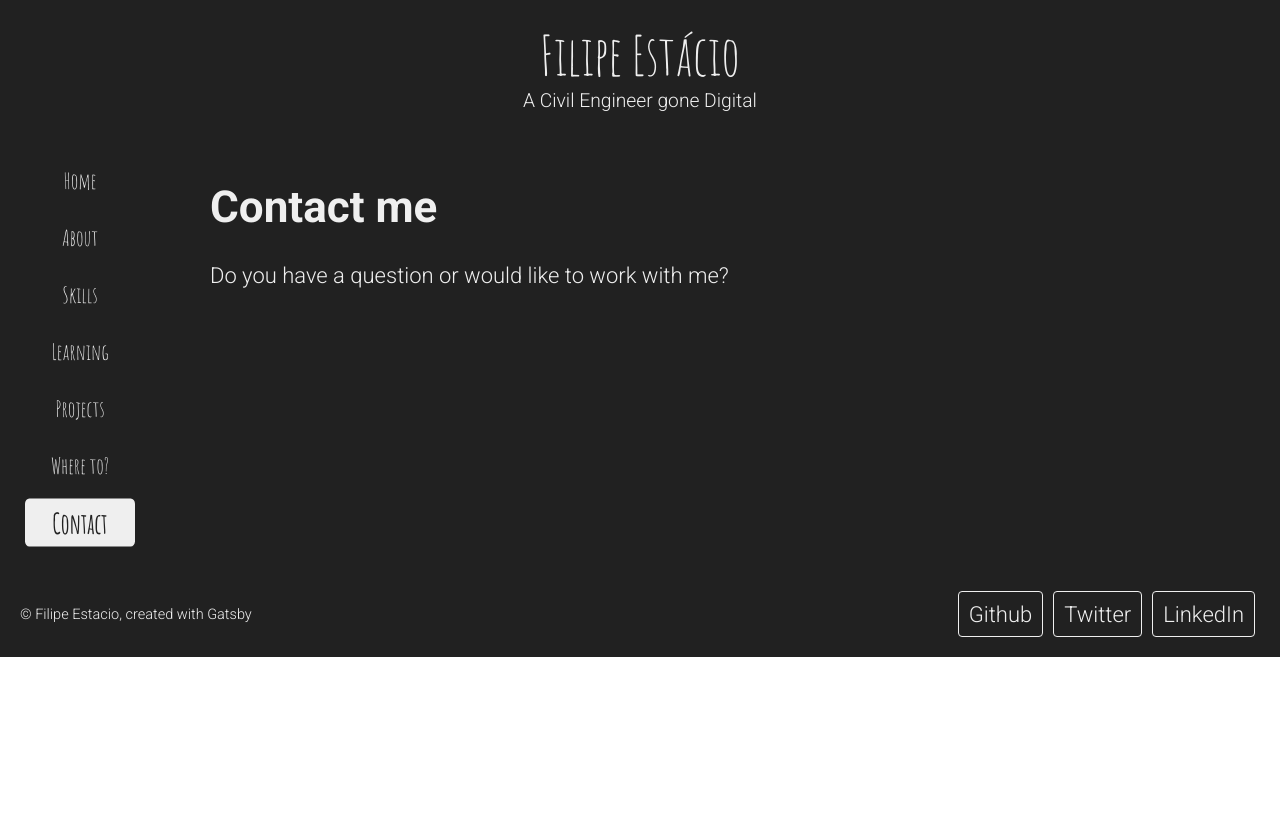
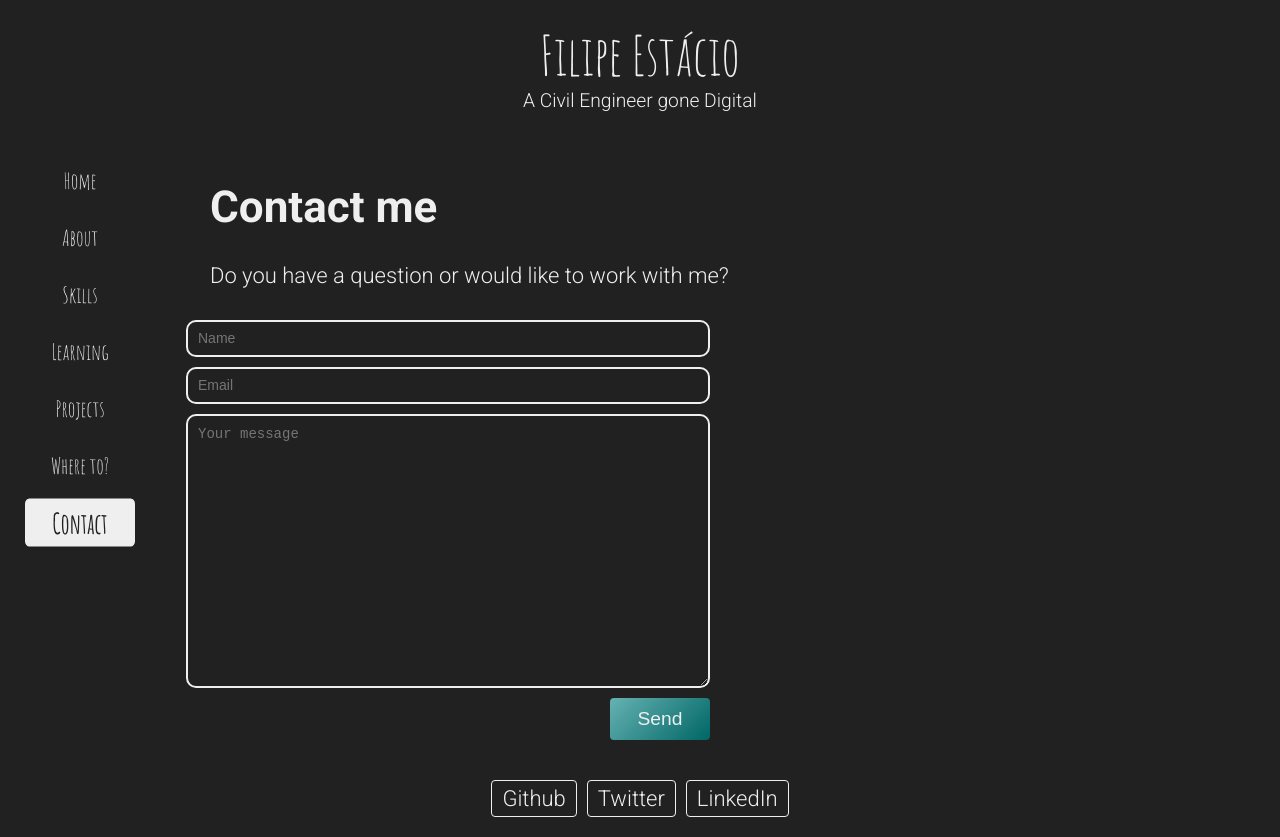
Before and after one commit to filipeestacio/portfolio, a Gatsby site: page /contact in a window 1280 px wide. Before the commit the page ends 800 px from the top, so only its background shows below. Built offline with nearby package versions, Linux system fonts and the light colour scheme; Gatsby itself is replaced by a stand-in of ours.

Commit message:
Completed contact form with script in google sheets

```diff
--- a/src/components/footer.js
+++ b/src/components/footer.js
@@ -5,7 +5,7 @@ const StyledFooter = styled.footer`
   grid-area: footer;
   display: flex;
   flex-direction: row;
-  justify-content: space-between;
+  justify-content: center;
   padding: 20px;
 `
 
@@ -32,15 +32,8 @@ const SocialMediaLink = styled.a`
   }
 `
 
-const Copyright = styled.p`
-  display: flex;
-  align-items: center;
-  font-size: 0.66rem;
-`
-
 const Footer = () => (
   <StyledFooter>
-    <Copyright>© Filipe Estacio, created with Gatsby</Copyright>
     <SocialMediaList>
       <SocialMediaLink href="https://github.com/filipeestacio">
         Github
--- a/src/pages/contact.js
+++ b/src/pages/contact.js
@@ -1,11 +1,132 @@
-import React from "react"
+import React, { useState } from "react"
 import Layout from "../components/layout"
+import styled from "styled-components"
+
+const Form = styled.form`
+  display: flex;
+  flex-direction: column;
+  width: 500px;
+  justify-items: flex-end;
+  align-items: flex-end;
+`
+const Label = styled.label`
+  border: 0;
+  clip: rect(0 0 0 0);
+  height: 1px;
+  margin: -1px;
+  overflow: hidden;
+  padding: 0;
+  position: absolute;
+  width: 1px;
+`
+
+const Input = styled.input`
+  background-color: transparent;
+  color: ${props => props.theme.colors.primary};
+  height: 1.5rem;
+  border: 2px solid ${props => props.theme.colors.primary};
+  border-radius: 10px;
+  margin-top: 10px;
+  width: 100%;
+  padding: 0 10px 0 10px;
+  &::placeholder {
+    font-size: 14px;
+  }
+`
+
+const TextArea = styled.textarea`
+  background-color: transparent;
+  color: ${props => props.theme.colors.primary};
+  height: 250px;
+  width: 100%;
+  border: 2px solid ${props => props.theme.colors.primary};
+  border-radius: 10px;
+  margin-top: 10px;
+  margin-bottom: 10px;
+  padding: 10px;
+  &::placeholder {
+    font-size: 14px;
+  }
+`
+
+const Button = styled.button`
+  padding: 10px 14px 10px 14px;
+  border-radius: 4px;
+  font-size: 0.875rem;
+  font-weight: 400;
+  color: ${props => props.theme.colors.primary};
+  background: linear-gradient(
+    135deg,
+    ${props => props.theme.colors.callToAction},
+    ${props => props.theme.colors.callToActionGradient}
+  );
+  text-align: center;
+  width: 100px;
+  border: 0px;
+`
 
 const Contact = () => {
+  const [name, setName] = useState("")
+  const [email, setEmail] = useState("")
+  const [message, setMessage] = useState("")
+
+  const handleSubmit = event => {
+    event.preventDefault()
+
+    let formData = new FormData()
+    formData.append("name", name)
+    formData.append("email", email)
+    formData.append("message", message)
+
+    const scriptURL =
+      "https://script.google.com/macros/s/AKfycbzFnOcV8qU9IafsHmcqJ0qHxFt2OagbrdhqguOiPxaXkEf0phs/exec"
+    fetch(scriptURL, {
+      method: "POST",
+      body: formData,
+    })
+      .then(response => console.log("Success!!", response))
+      .catch(error => console.log("Error!!", error.message))
+  }
+
   return (
     <Layout>
       <h1>Contact me</h1>
       <p>Do you have a question or would like to work with me?</p>
+      <Form onSubmit={handleSubmit}>
+        <Label htmlFor="name">Name </Label>
+        <Input
+          type="text"
+          name="name"
+          value={name}
+          onChange={e => setName(e.target.value)}
+          placeholder="Name"
+          required
+        />
+
+        <Label htmlFor="email">Email:</Label>
+        <Input
+          type="email"
+          name="email"
+          value={email}
+          onChange={e => setEmail(e.target.value)}
+          placeholder="Email"
+          required
+        />
+
+        <Label htmlFor="message">Message:</Label>
+        <TextArea
+          type="text"
+          name="message"
+          value={message}
+          onChange={e => setMessage(e.target.value)}
+          placeholder="Your message"
+          required
+        />
+
+        <Button type="submit" value="Submit">
+          Send
+        </Button>
+      </Form>
     </Layout>
   )
 }
--- a/src/pages/skills.js
+++ b/src/pages/skills.js
@@ -37,7 +37,7 @@ const Skills = () => {
       <h1>Skills</h1>
       <SkillCards>
         {mySkills.map(mySkill => (
-          <SkillCard>{mySkill}</SkillCard>
+          <SkillCard key={mySkills.indexOf(mySkill)}>{mySkill}</SkillCard>
         ))}
       </SkillCards>
     </Layout>
```
Also changed, not shown: src/pages/projects.js (+5 -2 lines), src/components/button.js (added).
